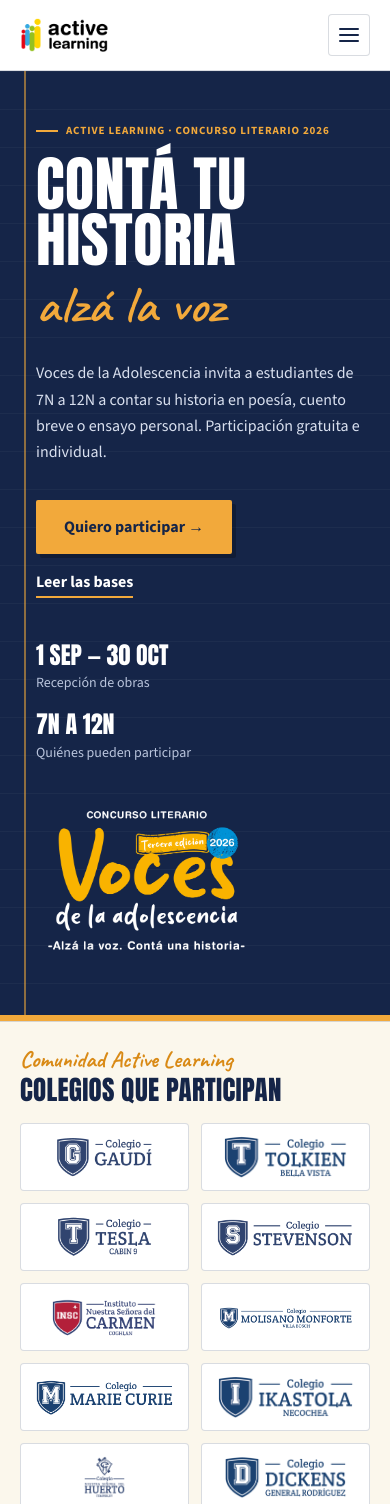
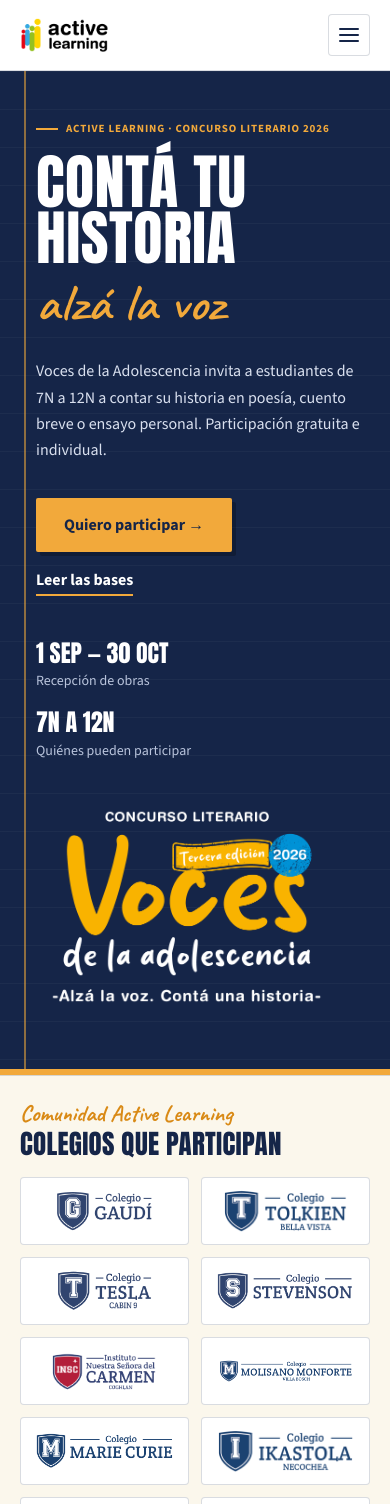
Before and after one commit to sophieblousson/voces-de-la-adolescencia, a Next.js app: page / in a window 390 px wide. Shown: the top 1504 px of the page. Built offline with nearby package versions, Linux system fonts and the light colour scheme.

Commit message:
Refactor Hero.module.css for layout and styling updates

```diff
--- a/components/home/Hero.module.css
+++ b/components/home/Hero.module.css
@@ -10,7 +10,7 @@
       transparent 1px,
       transparent 38px
     );
-  padding: 70px 0 76px;
+  padding: 58px 0 64px;
   border-bottom: 6px solid var(--color-marigold);
 }
 
@@ -28,36 +28,38 @@
   position: relative;
   z-index: 1;
   max-width: var(--max-width);
+  min-height: 660px;
   margin: 0 auto;
   padding: 0 56px 0 80px;
-  display: grid;
-  grid-template-columns: minmax(0, 1fr) 430px;
-  gap: 72px;
-  align-items: center;
 }
 
 .content {
-  min-width: 0;
+  position: relative;
+  z-index: 3;
+  max-width: 660px;
 }
 
-.visual {
-  position: relative;
-  min-height: 430px;
-  display: flex;
-  align-items: center;
-  justify-content: center;
+/* Oculta cualquier logo viejo del hero */
+.heroLogo {
+  display: none !important;
+}
+
+/* Banner grande al centro / derecha */
+
+.bannerArea {
+  position: absolute;
+  z-index: 2;
+  right: 70px;
+  top: 165px;
+  width: min(48vw, 620px);
+  pointer-events: none;
 }
 
 .banner {
   width: 100%;
-  max-width: 410px;
   height: auto;
   object-fit: contain;
   display: block;
-}
-
-.heroLogo {
-  display: none !important;
 }
 
 .eyebrow {
@@ -82,11 +84,11 @@
 }
 
 .title {
-  max-width: 760px;
+  max-width: 650px;
   margin: 0;
   color: #ffffff;
   font-family: var(--font-anton), Impact, sans-serif;
-  font-size: clamp(64px, 7.2vw, 104px);
+  font-size: clamp(62px, 7.2vw, 104px);
   font-weight: 400;
   line-height: 0.92;
   letter-spacing: 0.01em;
@@ -185,9 +187,9 @@
 
 .sideNote {
   position: absolute;
-  right: -10px;
-  top: 72px;
-  z-index: 2;
+  right: 60px;
+  top: 170px;
+  z-index: 4;
   color: var(--color-marigold);
   transform: rotate(-5deg);
 }
@@ -196,7 +198,7 @@
   margin: 0;
   color: var(--color-marigold);
   font-family: var(--font-caveat), cursive;
-  font-size: 28px;
+  font-size: 30px;
   font-weight: 400;
   line-height: 1;
 }
@@ -210,19 +212,30 @@
   line-height: 1;
 }
 
-@media (max-width: 1080px) {
+@media (max-width: 1180px) {
+  .bannerArea {
+    right: 36px;
+    width: min(44vw, 520px);
+  }
+
+  .title {
+    max-width: 560px;
+    font-size: clamp(58px, 7vw, 90px);
+  }
+}
+
+@media (max-width: 980px) {
   .wrap {
-    grid-template-columns: minmax(0, 1fr) 340px;
-    gap: 42px;
+    min-height: auto;
     padding: 0 36px 0 64px;
   }
 
-  .visual {
-    min-height: 360px;
-  }
-
-  .banner {
-    max-width: 330px;
+  .bannerArea {
+    position: relative;
+    right: auto;
+    top: auto;
+    width: min(100%, 420px);
+    margin: 38px 0 0;
   }
 
   .sideNote {
@@ -230,9 +243,9 @@
   }
 }
 
-@media (max-width: 860px) {
+@media (max-width: 820px) {
   .hero {
-    padding: 52px 0 60px;
+    padding: 48px 0 56px;
   }
 
   .hero::before {
@@ -240,19 +253,7 @@
   }
 
   .wrap {
-    grid-template-columns: 1fr;
-    gap: 36px;
     padding: 0 24px 0 42px;
-  }
-
-  .visual {
-    order: -1;
-    min-height: auto;
-    justify-content: flex-start;
-  }
-
-  .banner {
-    max-width: 260px;
   }
 
   .title {
@@ -270,15 +271,11 @@
 
 @media (max-width: 560px) {
   .hero {
-    padding: 44px 0 54px;
+    padding: 42px 0 52px;
   }
 
   .wrap {
     padding: 0 20px 0 36px;
-  }
-
-  .banner {
-    max-width: 220px;
   }
 
   .eyebrow {
@@ -308,4 +305,9 @@
     flex-direction: column;
     gap: 18px;
   }
+
+  .bannerArea {
+    width: min(100%, 300px);
+    margin-top: 34px;
+  }
 }
```
